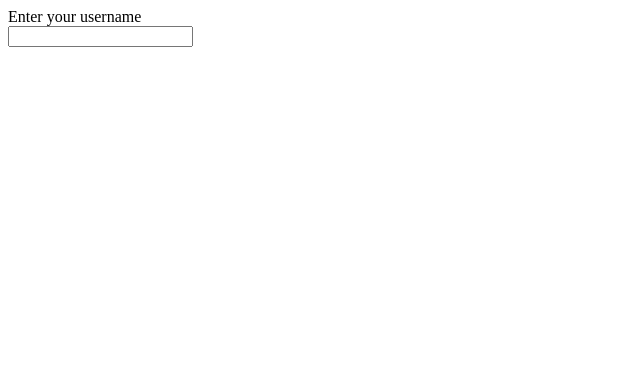
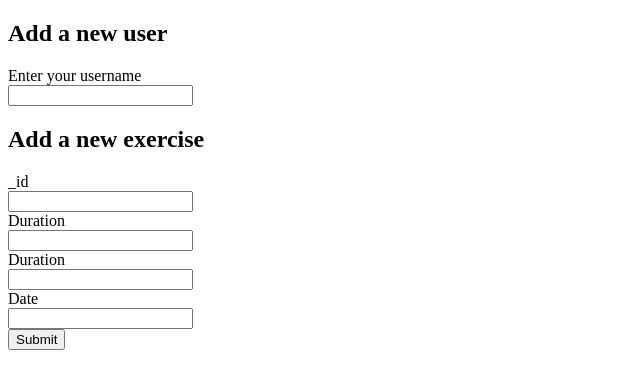
Before and after one commit to tcodling/exercise-tracker, a website: page views/index.html in a window 1280 px wide. Shown: the whole page, without its empty margins (0-640 px from the left). Drawn offline with Linux system fonts and the light colour scheme.

Commit message:
exersise form that posts to relevant id

```diff
--- a/views/index.html
+++ b/views/index.html
@@ -7,9 +7,23 @@
     <title>Exercise Tracker</title>
 </head>
 <body>
+    <h2>Add a new user</h2>
     <form method="POST" action="/api/users">
         <label>Enter your username</label><br>
         <input type="text" name="username" />
     </form>
+
+    <h2>Add a new exercise</h2>
+    <form id="exercise-form" method="POST" action="/api/users/:_id/exercises">
+        <label>_id</label><br>
+        <input type="text" id="id-input" name="_id" /><br>
+        <label>Duration</label><br>
+        <input type="text" name="description" /><br>
+        <label>Duration</label><br>
+        <input type="text" name="duration" /><br>
+        <label>Date</label><br>
+        <input type="text" name="date" /><br>
+        <input type = submit onclick="this.form.action=`/api/users/${document.getElementById('id-input').value}/exercises`" />
+    </form>
 </body>
 </html>
```
